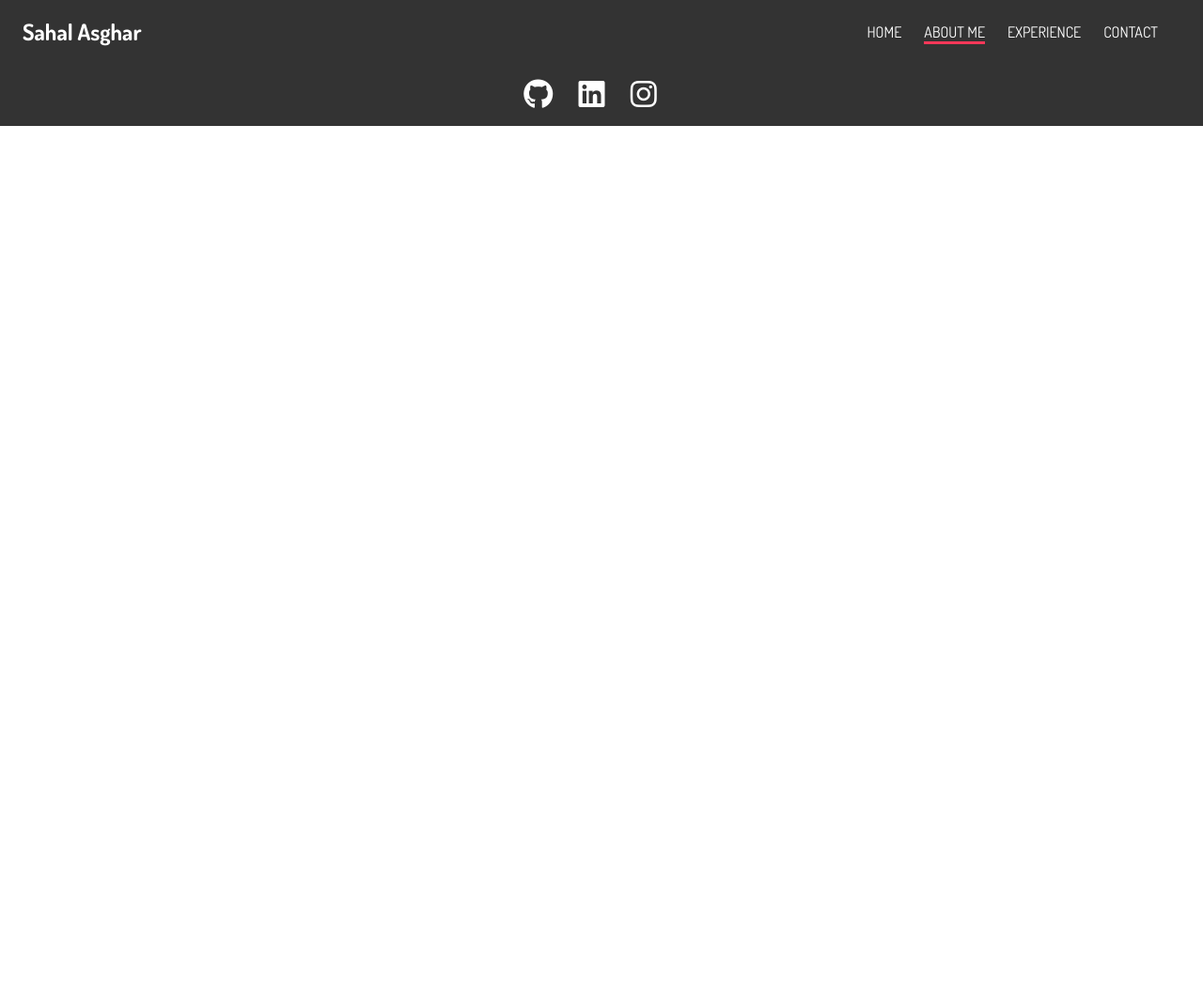
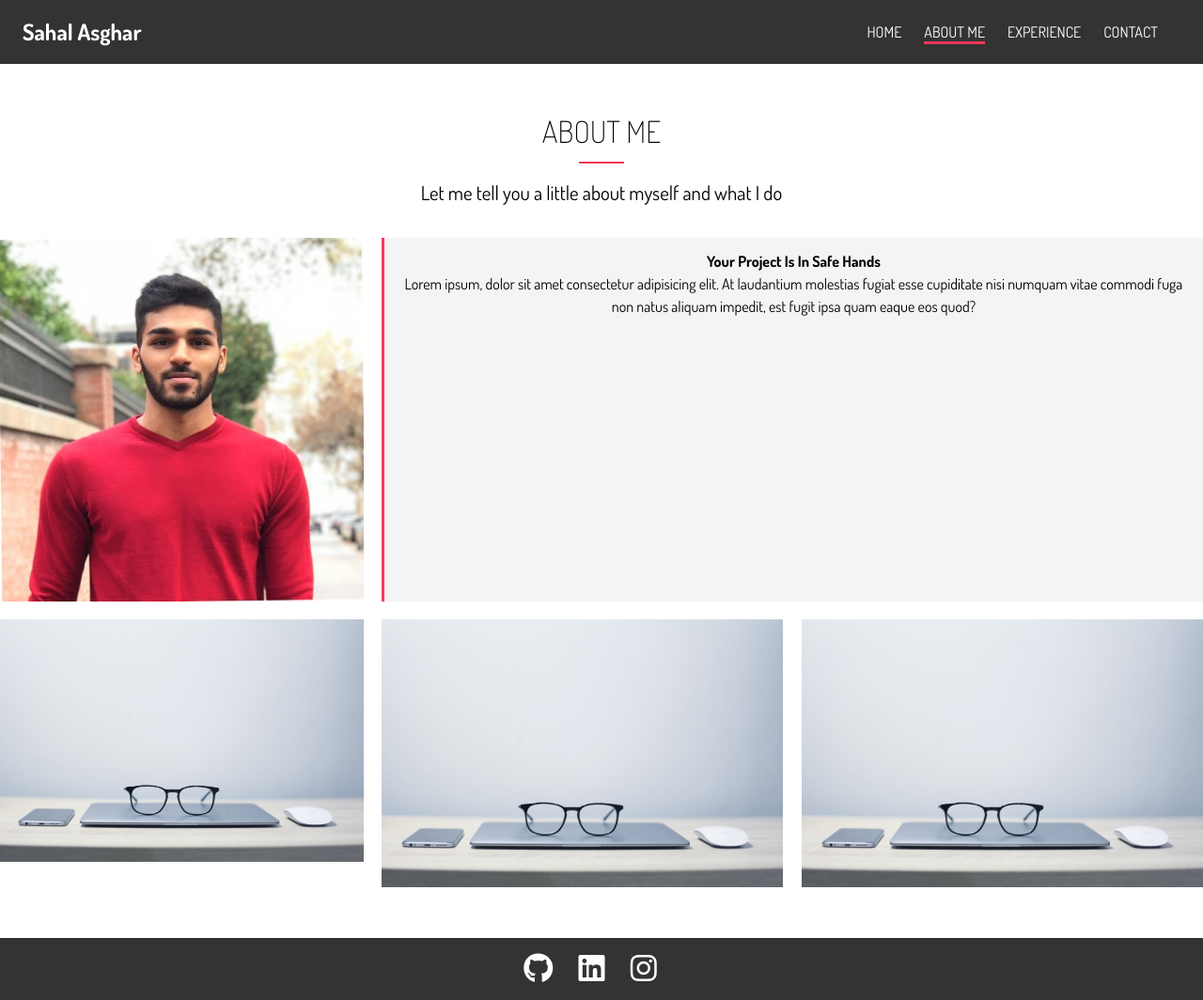
Before and after one commit to sahaldos1/portfolio, a website: page dist/about.html in a window 1280 px wide. Shown: the whole page at 94% size. Before the commit the page ends 800 px from the top, so only its background shows below. Drawn offline with Linux system fonts and the light colour scheme.

Commit message:
set up intial about me layout

```diff
--- a/scss/main.scss
+++ b/scss/main.scss
@@ -126,6 +126,69 @@ img {
   }
 }
 
+// About Me Page
+#about-main {
+  text-align: center;
+  padding: 3rem 0;
+
+  .container {
+    .section-title {
+      font-size: 2rem;
+      display: block;
+      padding-bottom: 0.5rem;
+      text-align: center;
+      font-weight: 100;
+      text-transform: uppercase;
+    }
+
+    .lead {
+      font-size: 1.3rem;
+      margin-bottom: 2rem;
+    }
+
+    .bottom-line {
+      height: 2px;
+      width: 3rem;
+      background: #f73859;
+      display: block;
+      margin: 0 auto 1rem auto;
+    }
+
+    .about-info {
+      display: grid;
+      grid-template-areas:
+        "bioimage bio bio"
+        "aw1 aw2 aw3";
+      grid-gap: 1.2rem;
+
+      // Grid Area
+
+      .bio-image {
+        grid-area: bioimage;
+      }
+
+      .bio {
+        grid-area: bio;
+        background: #f4f4f4;
+        border-left: 3px solid #f73859;
+        padding: 0.8rem;
+      }
+
+      .img-1 {
+        grid-area: aw1;
+      }
+
+      .img-2 {
+        grid-area: aw2;
+      }
+
+      .img-3 {
+        grid-area: aw3;
+      }
+    }
+  }
+}
+
 // footer
 
 #main-footer {
```
Also changed, not shown: dist/about.html, dist/css/main.css.
